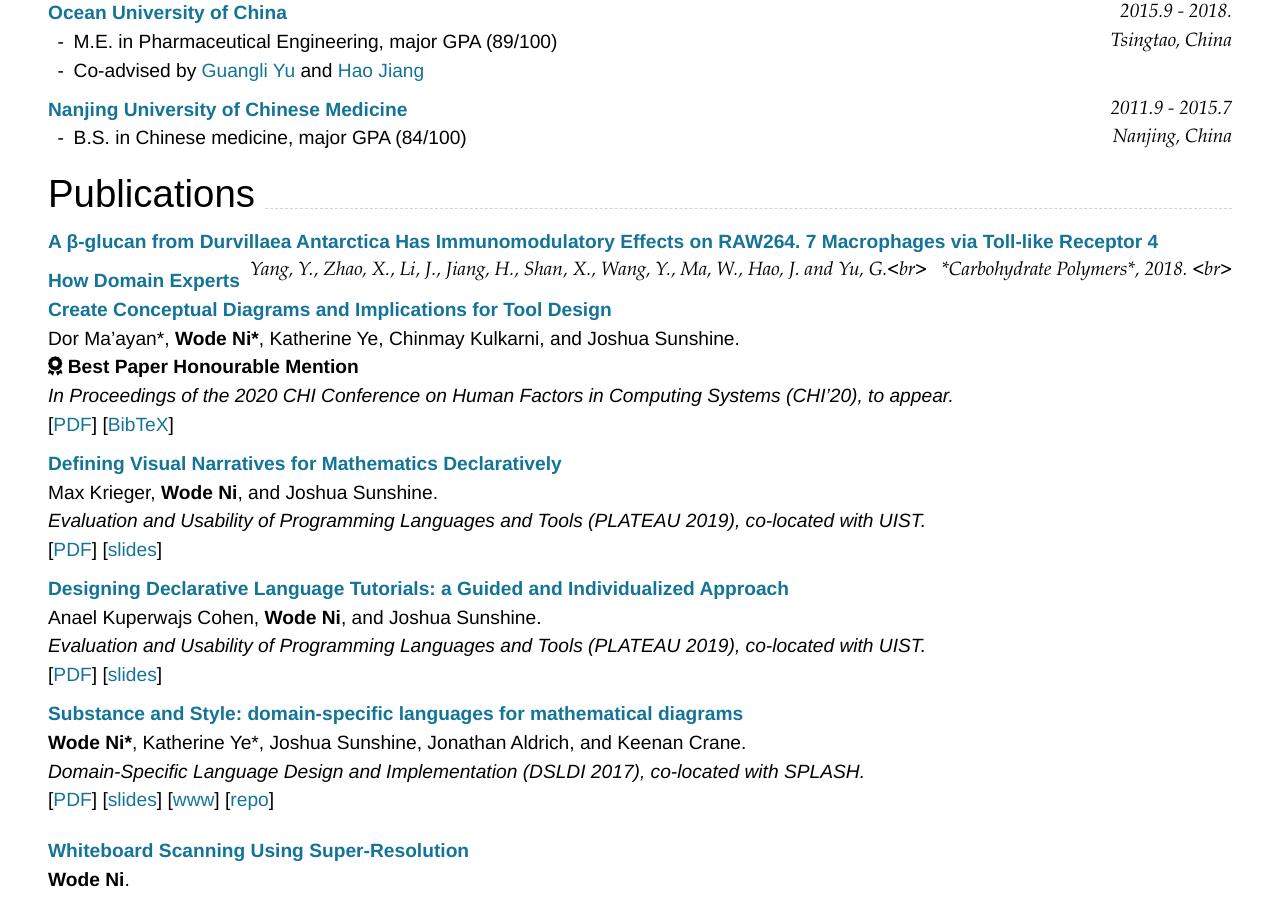
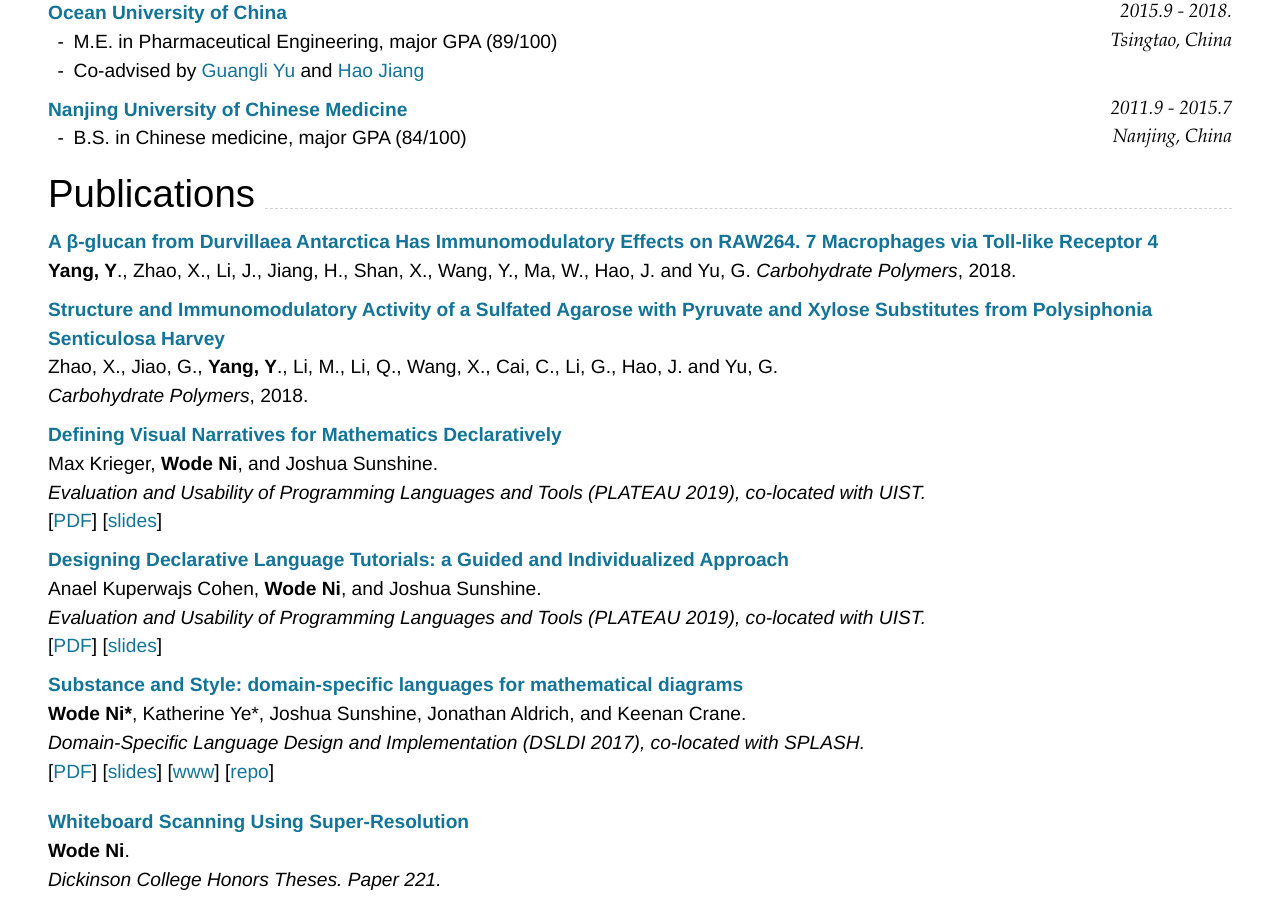
Before and after one commit to yiyiyi1992/Resume, a Jekyll site: the page built from index.md, in a window 1280 px wide and 900 px high, scrolled down 387 px. Built offline with Jekyll 4.4.1, drawn with Linux system fonts in a browser that asks for light colours; nearby versions of some CDN libraries.

Commit message:
Update index.md

```diff
--- a/index.md
+++ b/index.md
@@ -41,17 +41,14 @@ Nanjing, China
 ## Publications
 
 ### [**A β-glucan from Durvillaea Antarctica Has Immunomodulatory Effects on RAW264. 7 Macrophages via Toll-like Receptor 4**](https://www.sciencedirect.com/science/article/abs/pii/S0144861718302753)
-	Yang, Y., Zhao, X., Li, J., Jiang, H., Shan, X., Wang, Y., Ma, W., Hao, J. and Yu, G.<br>
+  **Yang, Y**., Zhao, X., Li, J., Jiang, H., Shan, X., Wang, Y., Ma, W., Hao, J. and Yu, G.
  *Carbohydrate Polymers*, 2018. <br>
 
 
-### [**How Domain Experts Create Conceptual Diagrams and Implications for Tool Design**]({{ page.homepage.url }}/assets/chi-20-natural-diagramming.pdf)
+### [**Structure and Immunomodulatory Activity of a Sulfated Agarose with Pyruvate and Xylose Substitutes from Polysiphonia Senticulosa Harvey**](https://www.sciencedirect.com/science/article/abs/pii/S0144861717309414)
+  Zhao, X., Jiao, G., **Yang, Y**., Li, M., Li, Q., Wang, X., Cai, C., Li, G., Hao, J. and Yu, G.<br>
+   *Carbohydrate Polymers*, 2018. <br>
 
-Dor Ma'ayan\*, **Wode Ni\***, Katherine Ye, Chinmay Kulkarni, and Joshua Sunshine.<br>
-<i class="fas fa-award"></i> <strong>Best Paper Honourable Mention</strong><br>
-_In Proceedings of the 2020 CHI Conference on Human Factors in Computing Systems (CHI'20), to appear._<br>
-[[PDF]({{ page.homepage.url }}/assets/chi-20-natural-diagramming.pdf)]
-[[BibTeX]({{ page.homepage.url }}/assets/chi-20-natural-diagramming.txt)]
 
 ### [**Defining Visual Narratives for Mathematics Declaratively**](http://plateau-workshop.org/assets/papers-2019/9.pdf)
 
```
